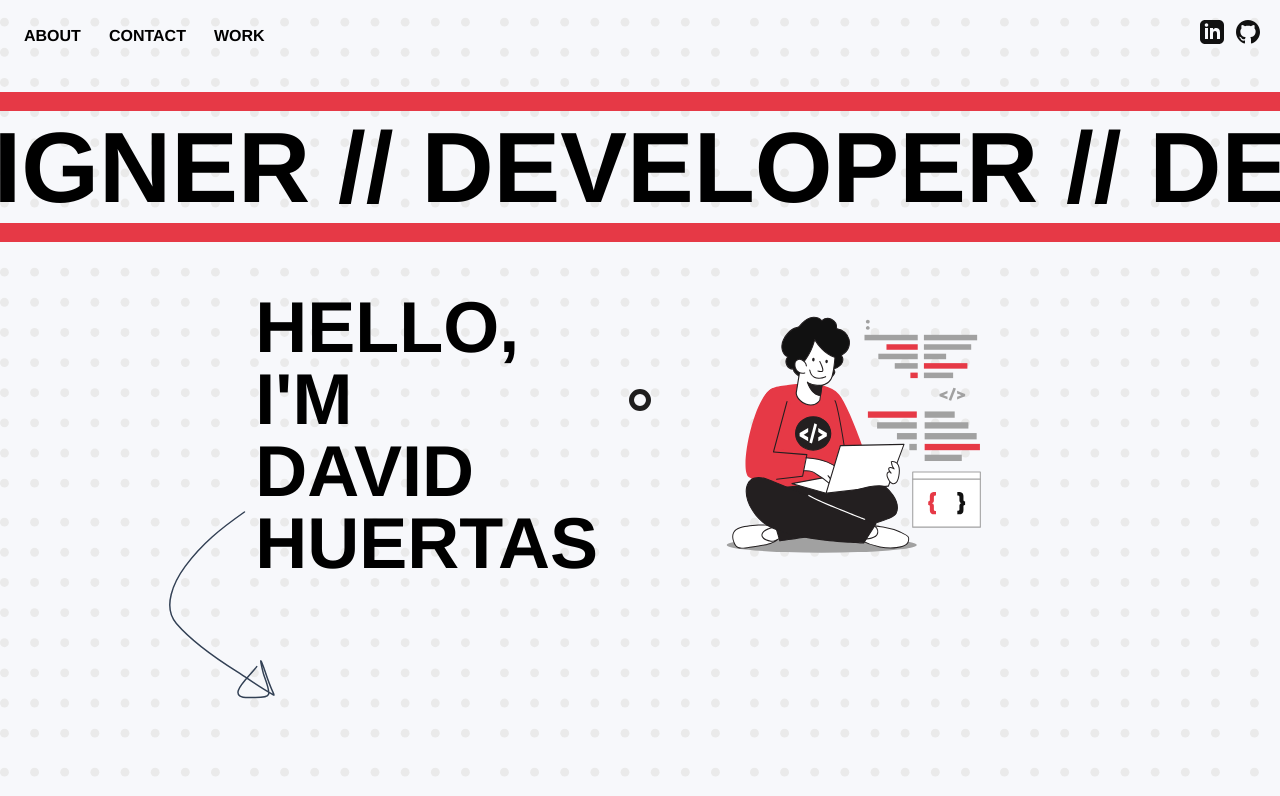
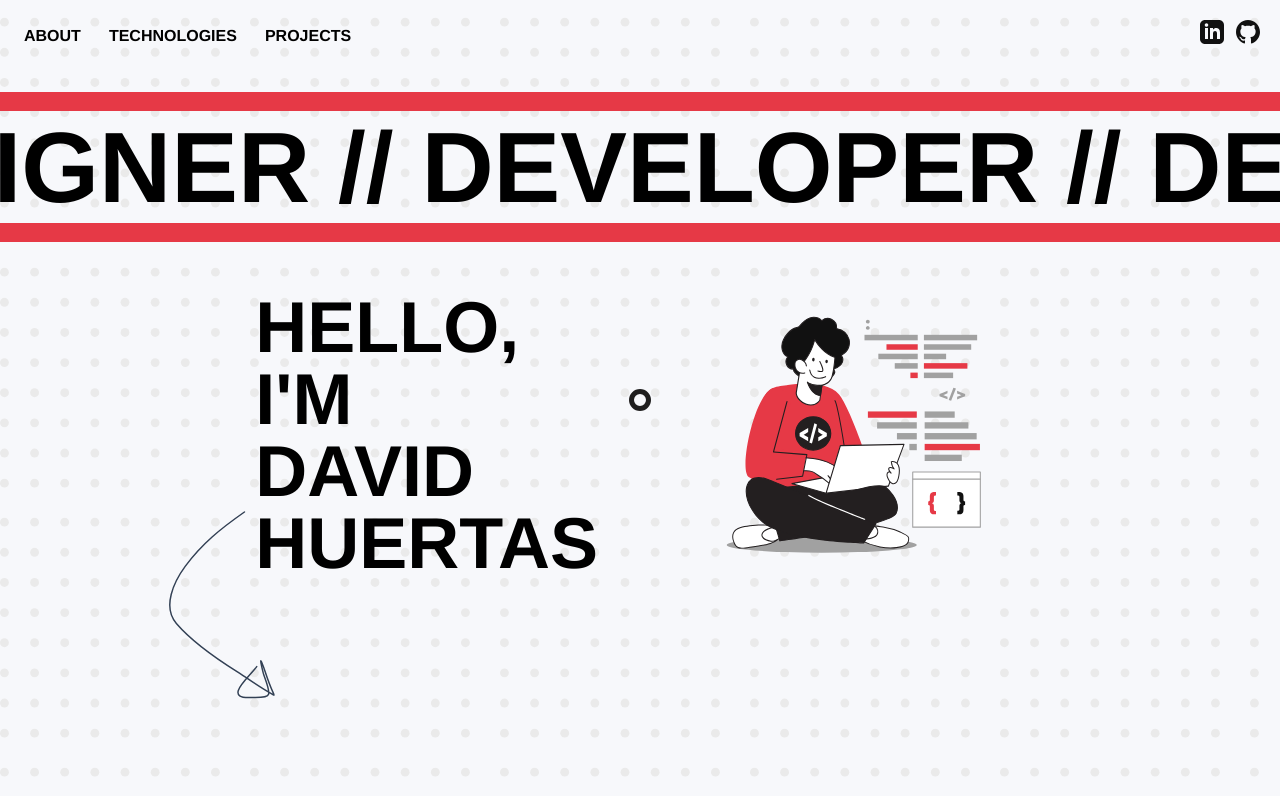
Before and after one commit to ikurotime/portfolio-2022, a React (Vite) app: page / in a window 1280 px wide. Shown: the top 796 px of the page. Built offline with nearby package versions, Linux system fonts and the light colour scheme.

Commit message:
Fix(Color and Navbar)

```diff
--- a/index.html
+++ b/index.html
@@ -48,7 +48,7 @@
     <meta name="twitter:image:alt" content="David Huertas" />
     <meta name="twitter:creator" content="@ikurotime" />
   </head>
-  <body>
+  <body class="bg-[#f7f8fb] dark:bg-slate-700">
     <div id="root"></div>
     <script type="module" src="/src/main.tsx"></script>
   </body>
--- a/src/components/Common/Arrow.tsx
+++ b/src/components/Common/Arrow.tsx
@@ -8,7 +8,7 @@ export  const Arrow = () => {
 }
 export const Arrow2 = () => {
   return(
-    <svg className="absolute stroke-slate-700 dark:stroke-slate-100 -bottom-28 -rotate-90 sm:bottom-0 sm:right-10 md:right-[20vw] sm:-rotate-45"  width="148" height="49" viewBox="0 0 148 49" fill="none" xmlns="http://www.w3.org/2000/svg">
+    <svg className="absolute stroke-slate-700 dark:stroke-slate-100 -bottom-32 -rotate-90 sm:bottom-0 sm:right-10 md:right-[20vw] sm:-rotate-45"  width="148" height="49" viewBox="0 0 148 49" fill="none" xmlns="http://www.w3.org/2000/svg">
       <path d="M147.119 1C119.658 25.366 84.3179 42.5329 46.5619 38.9005C35.5062 37.8368 23.0022 33.1762 12.9509 28.2049C10.8269 27.1544 8.90358 25.7555 6.95585 24.4096C5.17701 23.1805 8.47623 38.0642 8.7673 39.8147C11.8793 58.5315 8.9841 38.3137 6.87818 31.3575C5.2438 25.9588 1.79178 20.5477 1.02985 14.9173C0.416314 10.3835 9.43086 11.332 12.5239 11.0358C15.7041 10.7313 36.2563 5.64543 33.5064 12.7049C28.5728 25.3706 18.9117 33.85 10.3286 43.7738"  strokeWidth="1.47738" strokeLinecap="round"/>
     </svg>
   )
--- a/src/components/Sections/AboutSection.tsx
+++ b/src/components/Sections/AboutSection.tsx
@@ -2,7 +2,7 @@ import { Arrow2 } from "../Common/Arrow";
 import david from '../../img/david.png'
 export default function AboutSection() {
   return (
-    <section className='relative grid h-screen md:h-[80vh] grid-cols-1 md:grid-cols-2 gap-5 px-10 place-items-center'>
+    <section id="about" className='relative grid h-screen md:h-[80vh] grid-cols-1 md:grid-cols-2 gap-5 px-10 place-items-center'>
       <div className='grid gap-5 place-items-center'>
         <h2 className='my-10 text-5xl font-bold border-b-8 border-solid border-[#e63946] w-fit'>ABOUT ME</h2>
         <p className='text-xl md:text-2xl max-w-[50ch] font-bold'>
@@ -13,7 +13,7 @@ export default function AboutSection() {
         </p>
         <p className="font-bold">*I do what I can</p>
       </div>
-      <img src={david} alt='david' loading='lazy' width={400} />
+      <img src={david}alt='david' loading='lazy' width={400} />
       <Arrow2/>
     </section>
   )
--- a/src/components/Sections/Header.tsx
+++ b/src/components/Sections/Header.tsx
@@ -35,7 +35,7 @@ export default function Header() {
             </span>
           </div>
           <img
-            className='relative w-full max-w-lg '
+            className='relative w-full max-w-lg overflow-hidden'
             src={webdev}
             alt='david huertas'
           />
--- a/src/components/Sections/Navbar.tsx
+++ b/src/components/Sections/Navbar.tsx
@@ -6,6 +6,7 @@ import { MouseContext } from '../Common/MouseContext'
 
 export default function Navbar() {
   const [scroll, setScroll] = useState(false)
+  const [hamMenu, setHamMenu] = useState(false)
   const changeBackground = () => {
     setScroll(window.scrollY >= 5)
   }
@@ -18,13 +19,13 @@ export default function Navbar() {
 
   return (
     <div
-      className={`flex justify-between gap-5 p-5 font-bold transition-colors ${
+      className={`flex relative z-20 justify-between gap-5 p-5 font-bold transition-colors ${
         scroll ? 'bg-gray-100 dark:bg-slate-800 ' : ''
       } sticky top-0 z-20`}
     >
       <div className='hidden col-span-2 gap-5 md:flex md:flex-row'>
         <a
-          href='#'
+          href='#about'
           className='hover:bg-[#e63946] rounded p-1 hover:text-white'
           onMouseEnter={() => cursorChangeHandler('hovered')}
           onMouseLeave={() => cursorChangeHandler('')}
@@ -32,23 +33,23 @@ export default function Navbar() {
           ABOUT
         </a>
         <a
-          href='#'
+          href='#tech'
           className='hover:bg-[#e63946] rounded p-1 hover:text-white '
           onMouseEnter={() => cursorChangeHandler('hovered')}
           onMouseLeave={() => cursorChangeHandler('')}
         >
-          CONTACT
+          TECHNOLOGIES
         </a>
         <a
-          href='#'
+          href='#projects'
           className='hover:bg-[#e63946] rounded p-1 hover:text-white'
           onMouseEnter={() => cursorChangeHandler('hovered')}
           onMouseLeave={() => cursorChangeHandler('')}
         >
-          WORK
+          PROJECTS
         </a>
       </div>
-      <div className='flex md:hidden'>
+      <div className='flex md:hidden' onClick={() => setHamMenu(!hamMenu)}>
         <div className='space-y-2'>
           <span className='block w-6 h-0.5 bg-gray-600 dark:bg-slate-200 animate-pulse'></span>
           <span className='block w-6 h-0.5 bg-gray-600 dark:bg-slate-200 animate-pulse'></span>
@@ -59,6 +60,35 @@ export default function Navbar() {
         <LinkedInIcon colorHover='#e63946' color='#111' />
         <GithubInIcon colorHover='#e63946' color='#111' />
       </div>
+
+      {hamMenu && scroll && (
+        <div className='absolute left-0 right-0 z-10 flex flex-col items-center justify-center p-3 transition-all bg-gray-100 top-16 dark:bg-slate-800'>
+          <div className='flex flex-col gap-5'>
+            <a
+              href='#about' onClick={() => setHamMenu(false)}
+              className='hover:bg-[#e63946] rounded p-1 hover:text-white'
+            >
+              ABOUT
+            </a>
+            <a
+              href='#tech' onClick={() => setHamMenu(false)}
+              className='hover:bg-[#e63946] rounded p-1 hover:text-white '
+            >
+              TECHNOLOGIES
+            </a>
+            <a
+              href='#projects' onClick={() => setHamMenu(false)}
+              className='hover:bg-[#e63946] rounded p-1 hover:text-white'
+              >
+                PROJECTS
+              </a>
+              </div>
+
+
+          </div>
+  )
+
+}
     </div>
   )
 }
--- a/src/components/Sections/ProjectSection.tsx
+++ b/src/components/Sections/ProjectSection.tsx
@@ -47,8 +47,8 @@ export default function ProjectSection() {
 
   return (
     <>
-      <h2 className='my-10 text-4xl sm:text-5xl font-bold border-b-8 border-solid border-[#e63946] w-fit m-auto'>PROJECTS</h2>
-    <section className="grid items-center w-full min-h-screen grid-cols-1 grid-rows-6 gap-6 px-10 mt-48 mb-16 sm:grid-cols-2 sm:grid-rows-3 lg:grid-cols-3 lg:grid-rows-2 sm:mt-0">
+      <h2 id="projects"  className='my-10 text-4xl sm:text-5xl font-bold border-b-8 border-solid border-[#e63946] w-fit mx-auto'>PROJECTS</h2>
+    <section  className="grid items-center w-full min-h-screen grid-cols-1 grid-rows-5 gap-6 px-10 mb-16 sm:grid-cols-2 sm:grid-rows-3 lg:grid-cols-3 lg:grid-rows-2 sm:mt-0">
         {projects.map((project) => (
         <ProjectComponent
         key={project.title}
--- a/src/components/Sections/TechSection.tsx
+++ b/src/components/Sections/TechSection.tsx
@@ -2,7 +2,7 @@ import { Arrow3 } from '../Common/Arrow';
 import TechStack from '../Common/TechStack';
 export default function TechSection() {
   return (
-    <section className="relative flex flex-col items-center min-h-screen px-10 mt-48 sm:mt-0 ">
+    <section id="tech" className="relative flex flex-col items-center min-h-screen px-10 mt-48 sm:mt-0 ">
         <div className='flex flex-col-reverse items-center justify-center w-full md:flex-row'>
         <TechStack />
         <div className='grid place-items-center'>
--- a/src/index.css
+++ b/src/index.css
@@ -4,6 +4,7 @@
 
 * {
   cursor: none;
+  scroll-behavior: smooth;
 }
 
 .dot {
```
